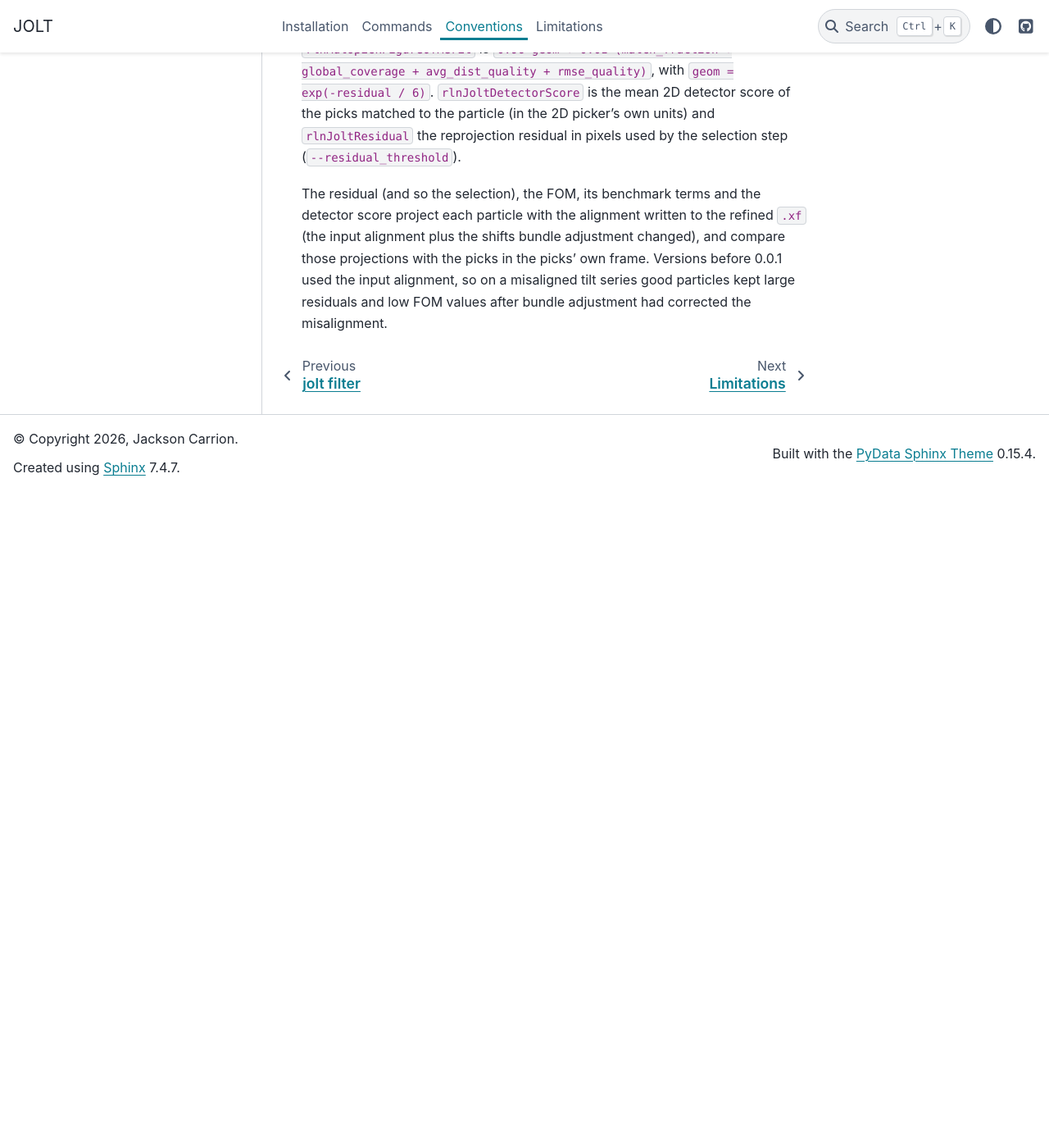
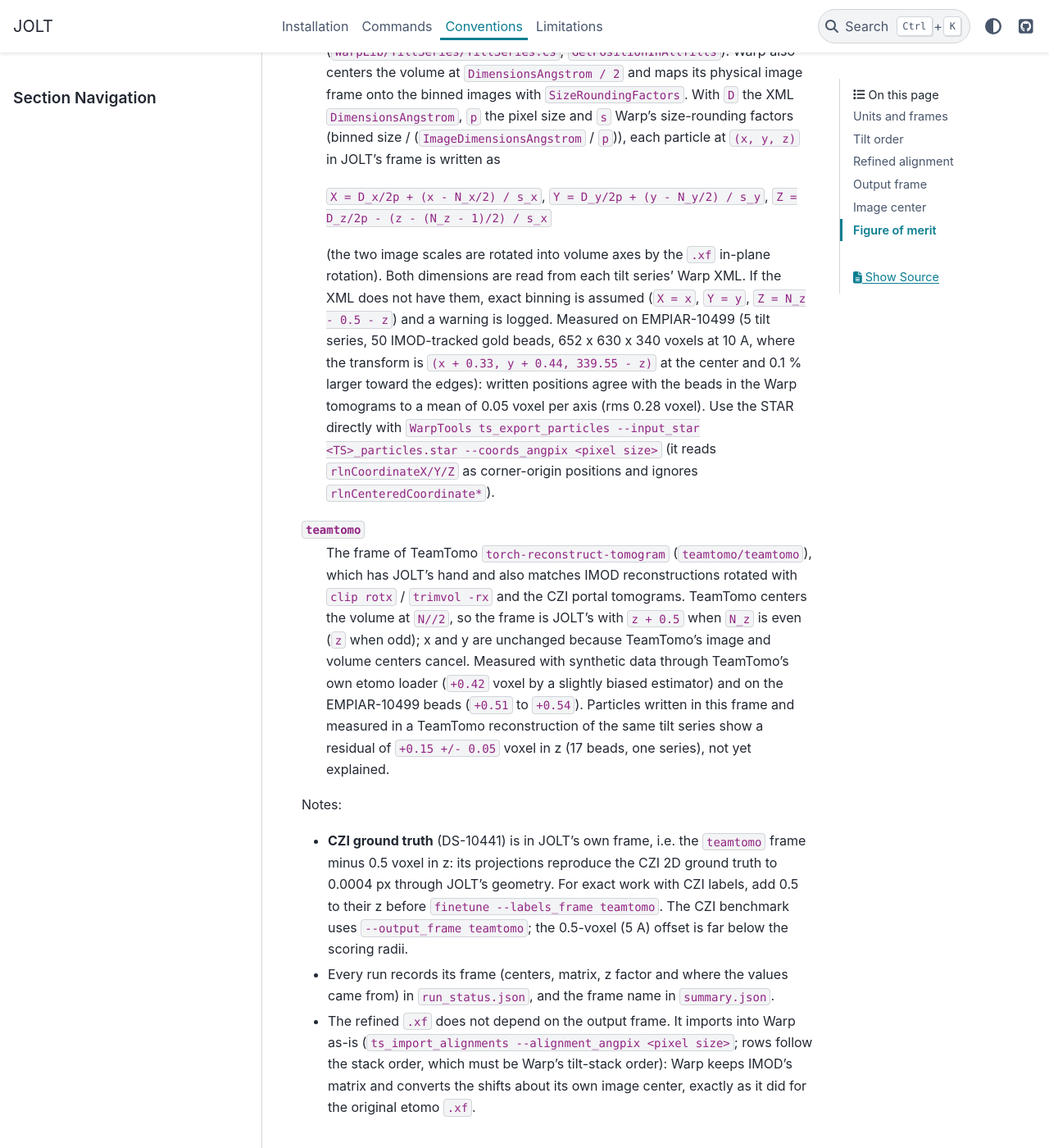
Before and after one commit to jtcarrion/jolt, a Sphinx documentation site: the page built from docs/source/conventions.rst, in a window 1280 px wide and 1400 px high, scrolled down 1416 px. Shown: the whole window at 82% size. Built offline with Sphinx 7.4.7 and the PyData theme 0.15.4, drawn with Linux system fonts in a browser that asks for light colours; before the commit the page ends 2015 px from its top, so only the background shows below that; some of the changed text lies outside the part shown.

Commit message:
docs: output frames (warp, teamtomo), Warp hand-off, limitations; benchmark uses teamtomo
Conventions: an "Output frame" section with the exact warp and teamtomo transforms, the evidence (Warp source
citations; EMPIAR-10499 gold beads; TeamTomo synthetic and real data), CZI ground truth = teamtomo frame minus
0.5 voxel in z, ts_export_particles usage, and that the refined .xf imports into Warp as-is. Limitations: the
warp scale for large in-plane rotations is derived, not measured; the teamtomo frame's +0.15 voxel z residual.
The TS_5 benchmark runs with --output_frame teamtomo. Release notes flag the change of default output.

Validation of the branch head (36f61b1, A100):
- CZI zero-shot (27) and fine-tuned (20) with --output_frame teamtomo: every particle = v0.0.1_alpha +
  (0, 0, 0.5) exactly (max error 1e-14), FOM and refined .xf identical, no flags. New reference F-beta4/1:
  zero-shot 0.626535 / 0.338212, fine-tuned 0.768946 / 0.588390 (v0.0.1_alpha 0.6278/0.3391, 0.7678/0.5879;
  the difference is only the 0.5-voxel z offset against CZI's ground truth).
- EMPIAR-10499 00254-00258 gold beads, default warp: mean offset (-0.02, -0.03, -0.05) voxel, rms 0.28.

Co-Authored-By: Claude Opus 5.5 <noreply@anthropic.com>

```diff
--- a/docs/source/conventions.rst
+++ b/docs/source/conventions.rst
@@ -11,9 +11,10 @@ Units and frames
   ``TS_001_07``); the tilt angle is the ``.tlt`` entry at that index.
 * **Tomogram dimensions** (``--tomo_dims_xyz``) are in pixels at the tilt-stack pixel size. X and Y equal the
   aligned tilt-image size; Z is the thickness, which sets the 3D center.
-* **3D particles** in the output STAR files are corner-frame tomogram pixels with y pointing down (the
-  RELION/IMOD convention), the same frame the CZI ground truth uses. The ``.mod`` file holds the same
-  coordinates.
+* **3D particles** in the output STAR files are 0-based, corner-origin tomogram voxels at the tilt-stack pixel
+  size, with y pointing down, written in the frame chosen with ``--output_frame`` (``warp`` by default; see
+  `Output frame`_). The ``.mod`` file holds the same particles in IMOD's model convention (voxel centers at
+  index + 0.5, the volume size in the header).
 
 Tilt order
 ----------
@@ -28,6 +29,56 @@ Refined alignment
 ``joint_optimize`` writes ``<TS>_refined.xf``: every input row with its translation changed by the shift that
 bundle adjustment found, in the correction convention IMOD's ``newstack -xf`` applies. Rows keep the input
 order. If bundle adjustment fails, no refined ``.xf`` is written (``run_status.json`` says so).
+
+Output frame
+------------
+
+Tomograms of the same tilt series reconstructed by different packages do not share one 3D frame. JOLT computes
+in its own frame and writes particle coordinates in the frame of the tomograms you work with
+(``joint_optimize --output_frame``; ``finetune --labels_frame`` reads 3D labels in the same way):
+
+``warp`` (default)
+    The frame of WarpTools ``ts_reconstruct`` tomograms, which is what ``ts_export_particles`` reads. Warp projects
+    a volume point with ``u = cos(theta) x - sin(theta) z`` while IMOD, TeamTomo and JOLT use ``+ sin(theta) z``,
+    so Warp tomograms are mirrored in Z (``WarpLib/TiltSeries/TiltSeries.cs``, ``GetPositionInAllTilts``). Warp
+    also centers the volume at ``DimensionsAngstrom / 2`` and maps its physical image frame onto the binned
+    images with ``SizeRoundingFactors``. With ``D`` the XML ``DimensionsAngstrom``, ``p`` the pixel size and
+    ``s`` Warp's size-rounding factors (binned size / (``ImageDimensionsAngstrom`` / ``p``)), each particle at
+    ``(x, y, z)`` in JOLT's frame is written as
+
+    ``X = D_x/2p + (x - N_x/2) / s_x``,  ``Y = D_y/2p + (y - N_y/2) / s_y``,
+    ``Z = D_z/2p - (z - (N_z - 1)/2) / s_x``
+
+    (the two image scales are rotated into volume axes by the ``.xf`` in-plane rotation). Both dimensions are read
+    from each tilt series' Warp XML. If the XML does not have them, exact binning is assumed (``X = x``, ``Y = y``,
+    ``Z = N_z - 0.5 - z``) and a warning is logged. Measured on EMPIAR-10499 (5 tilt series, 50 IMOD-tracked gold
+    beads, 652 x 630 x 340 voxels at 10 A, where the transform is ``(x + 0.33, y + 0.44, 339.55 - z)`` at the
+    center and 0.1 % larger toward the edges): written positions agree with the beads in the Warp tomograms to a
+    mean of 0.05 voxel per axis (rms 0.28 voxel). Use the STAR directly with ``WarpTools ts_export_particles
+    --input_star <TS>_particles.star --coords_angpix <pixel size>`` (it reads ``rlnCoordinateX/Y/Z`` as
+    corner-origin positions and ignores ``rlnCenteredCoordinate*``).
+``teamtomo``
+    The frame of TeamTomo ``torch-reconstruct-tomogram`` (``teamtomo/teamtomo``), which has JOLT's hand and also
+    matches IMOD reconstructions rotated with ``clip rotx`` / ``trimvol -rx`` and the CZI portal tomograms.
+    TeamTomo centers the volume at ``N//2``, so the frame is JOLT's with ``z + 0.5`` when ``N_z`` is even
+    (``z`` when odd); x and y are unchanged because TeamTomo's image and volume centers cancel. Measured with
+    synthetic data through TeamTomo's own etomo loader (``+0.42`` voxel by a slightly biased estimator) and on the
+    EMPIAR-10499 beads (``+0.51`` to ``+0.54``). Particles written in this frame and measured in a TeamTomo
+    reconstruction of the same tilt series show a residual of ``+0.15 +/- 0.05`` voxel in z (17 beads, one
+    series), not yet explained.
+
+Notes:
+
+* **CZI ground truth** (DS-10441) is in JOLT's own frame, i.e. the ``teamtomo`` frame minus 0.5 voxel in z: its
+  projections reproduce the CZI 2D ground truth to 0.0004 px through JOLT's geometry. For exact work with CZI
+  labels, add 0.5 to their z before ``finetune --labels_frame teamtomo``. The CZI benchmark uses
+  ``--output_frame teamtomo``; the 0.5-voxel (5 A) offset is far below the scoring radii.
+* Every run records its frame (centers, matrix, z factor and where the values came from) in
+  ``run_status.json``, and the frame name in ``summary.json``.
+* The refined ``.xf`` does not depend on the output frame. It imports into Warp as-is
+  (``ts_import_alignments --alignment_angpix <pixel size>``; rows follow the stack order, which must be Warp's
+  tilt-stack order): Warp keeps IMOD's matrix and converts the shifts about its own image center, exactly as it
+  did for the original etomo ``.xf``.
 
 Image center
 ------------
--- a/docs/source/index.rst
+++ b/docs/source/index.rst
@@ -12,7 +12,7 @@ Workflow
    jolt import --warp_dir <warp_project> --project_dir <project> --tomo_dims_xyz X,Y,Z
    jolt finetune <project> --labels_3d particles.star --heldout_ts TS_1   # optional
    jolt detect_2d <project> --radius 8
-   jolt joint_optimize <project>
+   jolt joint_optimize <project>                       # --output_frame warp (default) or teamtomo
    jolt filter <project>/joint_optimize -o selected.star --min_fom 0.3
 
 Each command after ``import`` reads the project's ``jolt.yaml`` and records the parameters it used there.
--- a/versions.txt
+++ b/versions.txt
@@ -1,6 +1,11 @@
 # JOLT release notes
 
 ## Unreleased
+- Output frames: `joint_optimize --output_frame {warp,teamtomo}` (default `warp`, the frame of WarpTools tomograms
+  and of `ts_export_particles`, with Warp's sub-voxel centers and size-rounding scale read from the Warp XML) and
+  `finetune --labels_frame`. **Changes the default output**: earlier versions wrote JOLT's own frame, which is
+  mirrored in Z relative to Warp tomograms. The frame is recorded in `run_status.json`.
+- `.mod` files carry the tomogram size in the header and use IMOD's voxel-center convention (index + 0.5).
 - Port of the original JOLT pipeline: `import`, `finetune`, `detect_2d`, `joint_optimize` and `filter` are
   implemented. MLESAC initialization, greedy bundle adjustment of particles and per-tilt shifts, the top-5
   figure of merit with the detector score, residual/border/duplicate selection, refined `.xf` output.
```
Also changed, not shown: docs/source/limitations.rst (+7 -1 lines), benchmarks/README.md.
